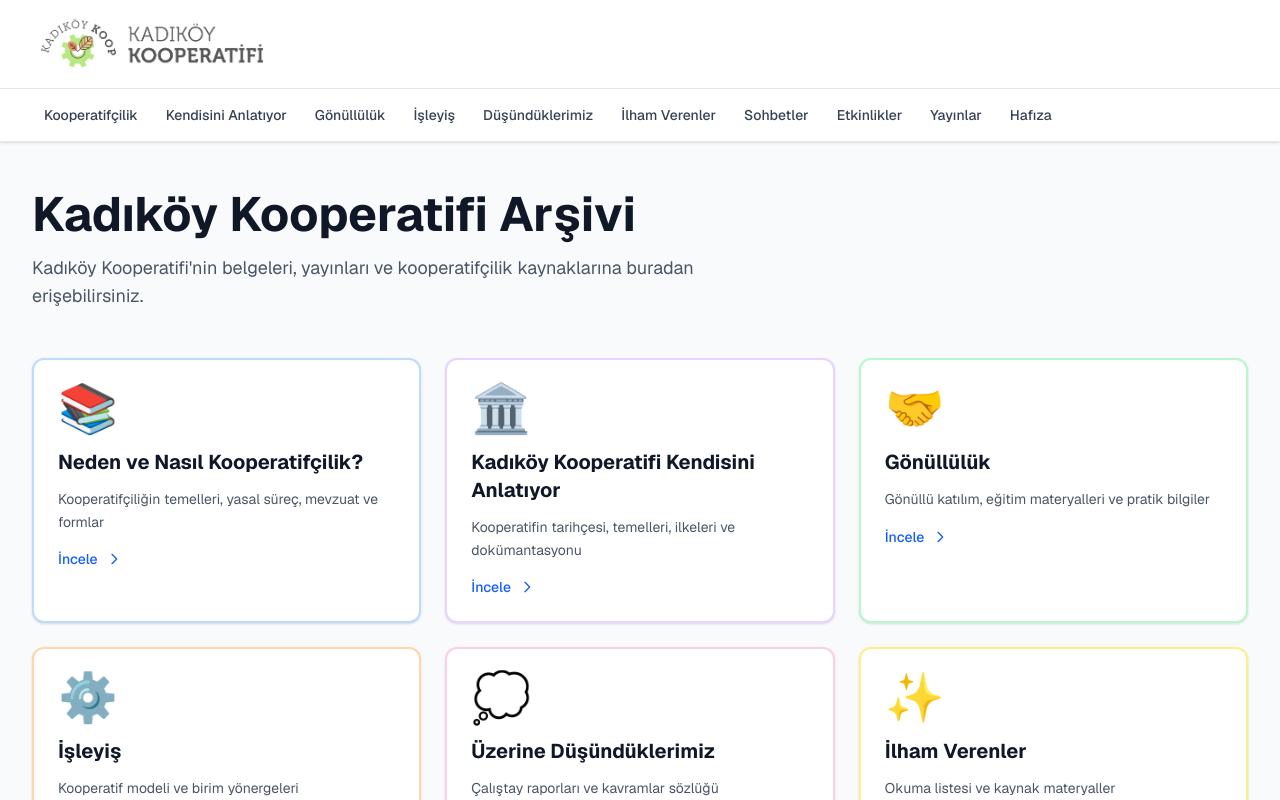
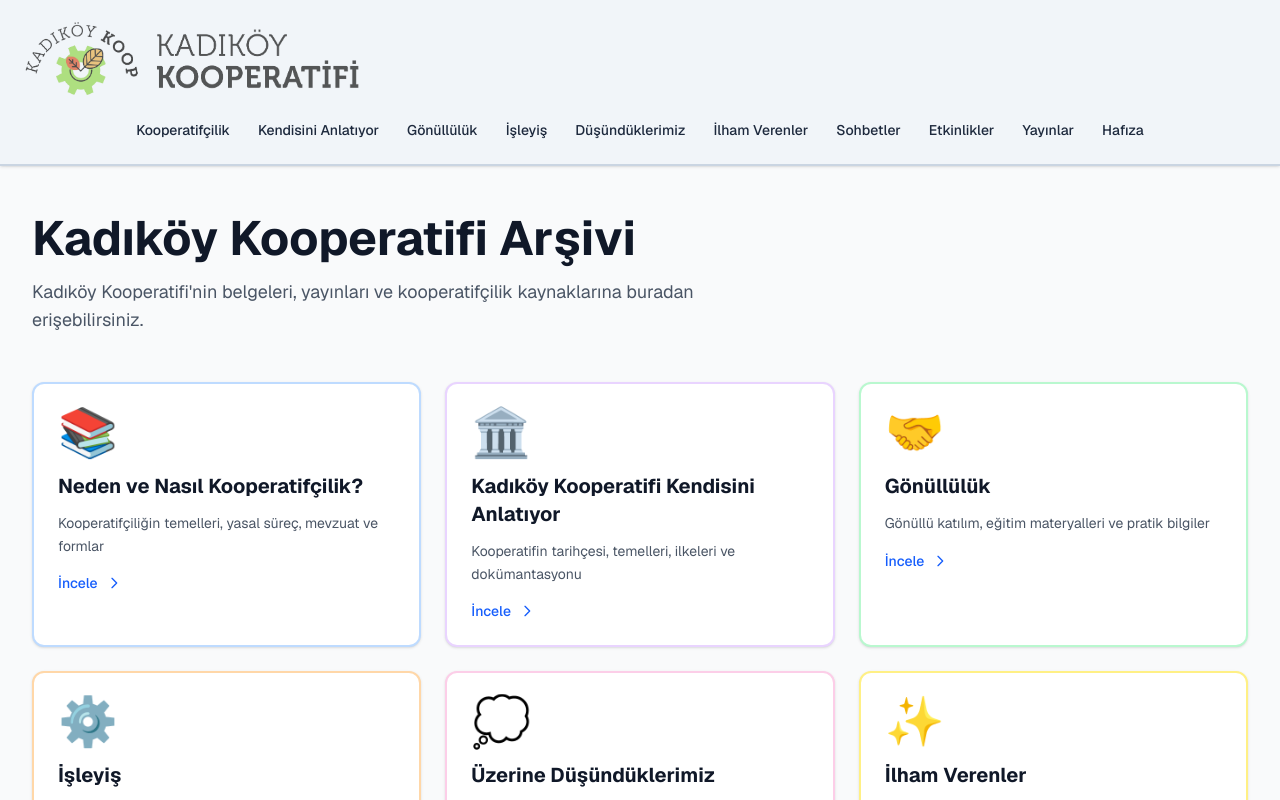
Before and after one commit to feanor77ist/kadikoykoop_arsiv, a Next.js app: page / in a window 1280 px wide. Shown: the top 800 px of the page. Built offline with nearby package versions, Linux system fonts and the light colour scheme.

Commit message:
navbar redesigned

```diff
--- a/src/app/components/Navigation.tsx
+++ b/src/app/components/Navigation.tsx
@@ -23,11 +23,13 @@
   ];
 
   return (
-    <nav className="sticky top-0 z-50 bg-white/95 backdrop-blur-sm border-b border-gray-200 dark:bg-black/95 dark:border-gray-800 shadow-sm">
-      {/* Logo Banner */}
-      <div className="border-b border-gray-200 dark:border-gray-800">
-        <div className="max-w-7xl mx-auto px-4 sm:px-6 lg:px-8">
-          <div className="flex items-center justify-between py-3">
+    <nav className="sticky top-0 z-50 bg-slate-100/95 backdrop-blur-sm border-b border-slate-300 shadow-sm">
+      {/* Top Bar: Logo (left) + Desktop Nav (right) + Hamburger (mobile) */}
+      <div className="border-b border-slate-300 bg-slate-100">
+        <div className="max-w-7xl mx-auto px-4 sm:px-6 md:max-w-none md:mx-0 md:px-0">
+          <div className="flex md:grid md:grid-cols-[auto,1fr,auto] items-center justify-between md:justify-normal py-3">
+            {/* Logo (left, desktop sola dayalı; mobil aynen) */}
+            <div className="justify-self-start ml-0 md:ml-3">
               <Link
                 href="/"
                 className="hover:opacity-80 transition-opacity"
@@ -38,14 +40,33 @@
                   width={600}
                   height={160}
                   priority
-                className="h-auto w-auto max-h-16 object-contain"
+                  className="h-auto w-auto max-h-16 md:max-h-20 lg:max-h-24 object-contain mix-blend-multiply"
                 />
               </Link>
+            </div>
 
-            {/* Hamburger Menu Button - Mobile Only */}
+            {/* Desktop Navigation (centered) */}
+            <div className="hidden md:flex justify-self-center justify-center items-center gap-1 py-1">
+              {navLinks.map((link) => (
+                <Link
+                  key={link.href}
+                  href={link.href}
+                  className={`whitespace-nowrap px-3 py-2 rounded-md text-sm font-medium transition-colors ${
+                    pathname === link.href || pathname?.startsWith(link.href)
+                      ? "bg-blue-600 text-white"
+                      : "text-slate-800 hover:bg-slate-200 hover:text-blue-600"
+                  }`}
+                >
+                  {link.label}
+                </Link>
+              ))}
+            </div>
+
+            {/* Hamburger Menu Button - Mobile Only (right) */}
+            <div className="md:hidden ml-auto">
               <button
                 onClick={() => setIsMenuOpen(!isMenuOpen)}
-              className="md:hidden p-2 rounded-md text-gray-700 dark:text-gray-300 hover:bg-gray-100 dark:hover:bg-gray-800 focus:outline-none focus:ring-2 focus:ring-blue-500"
+                className="p-2 rounded-md text-slate-700 hover:bg-slate-100 focus:outline-none focus:ring-2 focus:ring-blue-500"
                 aria-label="Menu"
                 aria-expanded={isMenuOpen}
               >
@@ -62,29 +83,13 @@
             </div>
           </div>
         </div>
+      </div>
 
-      {/* Navigation Links - Desktop */}
-      <div className="hidden md:block max-w-7xl mx-auto px-4 sm:px-6 lg:px-8">
-        <div className="flex items-center space-x-1 overflow-x-auto py-2 scrollbar-hide">
-          {navLinks.map((link) => (
-            <Link
-              key={link.href}
-              href={link.href}
-              className={`whitespace-nowrap px-3 py-2 rounded-md text-sm font-medium transition-colors ${
-                pathname === link.href || pathname?.startsWith(link.href)
-                  ? "bg-blue-600 text-white"
-                  : "text-gray-700 hover:bg-gray-100 dark:text-gray-300 dark:hover:bg-gray-800"
-              }`}
-            >
-              {link.label}
-            </Link>
-          ))}
-        </div>
-      </div>
+      {/* Navigation Links - Desktop (moved next to logo) */}
 
       {/* Mobile Menu */}
       {isMenuOpen && (
-        <div className="md:hidden border-t border-gray-200 dark:border-gray-800 bg-white dark:bg-black">
+        <div className="md:hidden border-t border-slate-300 bg-slate-100">
           <div className="px-4 py-2 space-y-1">
             {navLinks.map((link) => (
               <Link
@@ -94,7 +99,7 @@
                 className={`block px-4 py-3 rounded-md text-base font-medium transition-colors ${
                   pathname === link.href || pathname?.startsWith(link.href)
                     ? "bg-blue-600 text-white"
-                    : "text-gray-700 hover:bg-gray-100 dark:text-gray-300 dark:hover:bg-gray-800"
+                    : "text-slate-800 hover:bg-slate-200 hover:text-blue-600"
                 }`}
               >
                 {link.label}
--- a/src/app/globals.css
+++ b/src/app/globals.css
@@ -1,8 +1,8 @@
 @import "tailwindcss";
 
 :root {
-  --background: #ffffff;
-  --foreground: #171717;
+  --background: #f1f5f9; /* slate-100 */
+  --foreground: #0f172a; /* slate-900 */
 }
 
 @theme inline {
@@ -12,12 +12,7 @@
   --font-mono: var(--font-geist-mono);
 }
 
-@media (prefers-color-scheme: dark) {
-  :root {
-    --background: #0a0a0a;
-    --foreground: #ededed;
-  }
-}
+/* Dark mode disabled: single light theme */
 
 body {
   background: var(--background);
```
Lines whose indentation alone changed are shown as unchanged.
